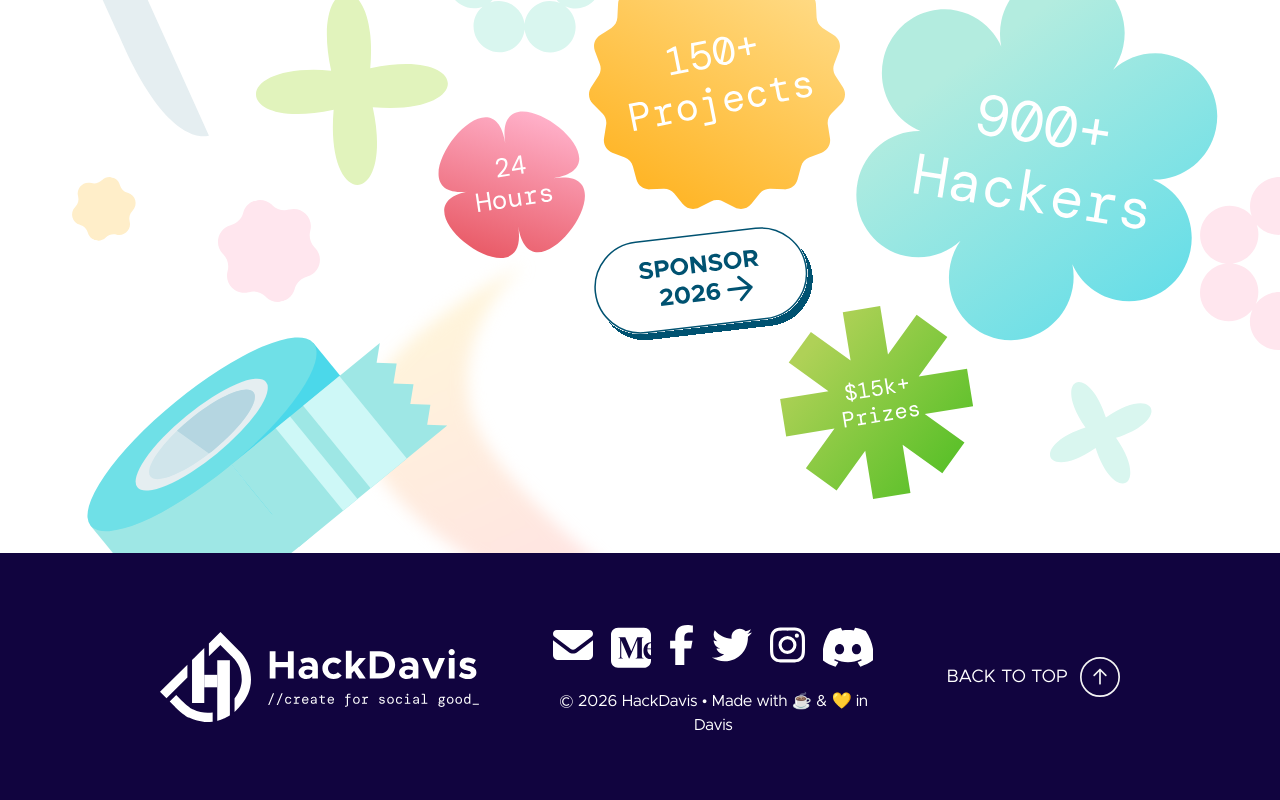
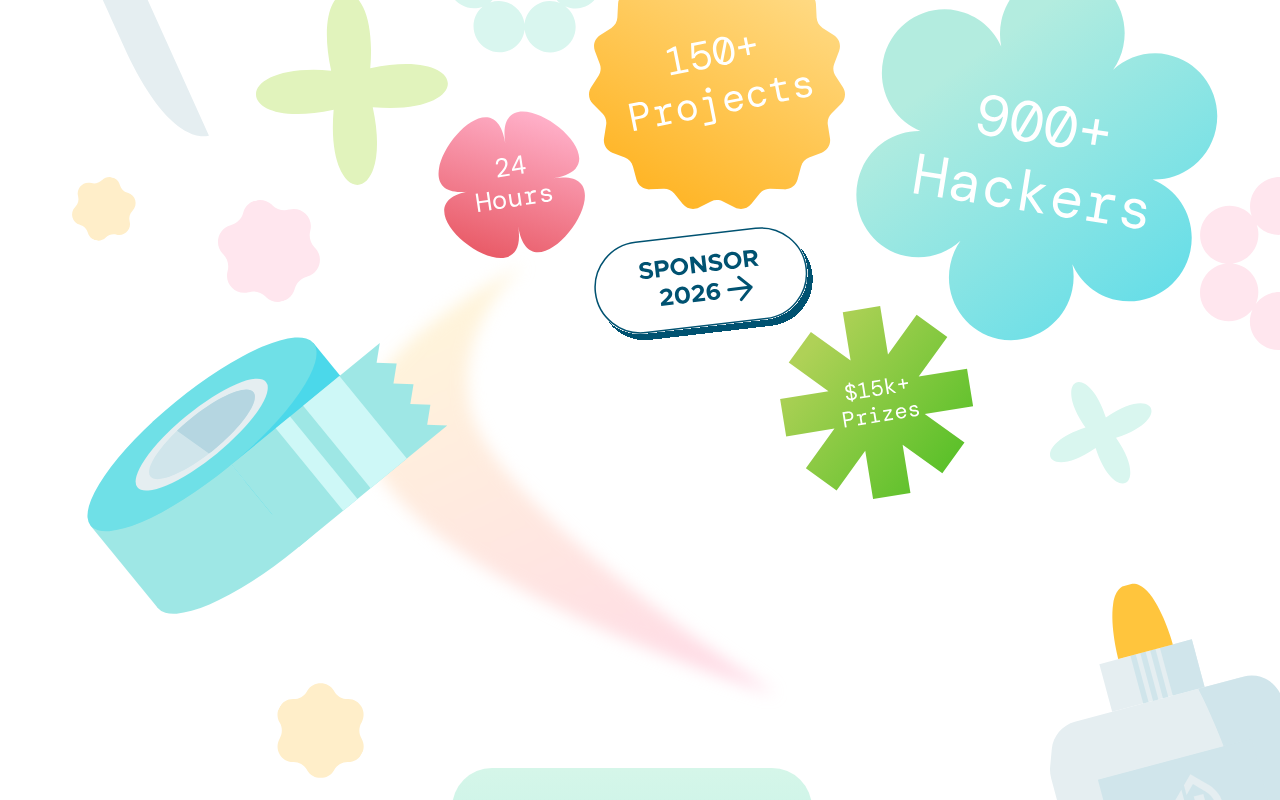
Before and after one commit to HackDavis/website-2026, a Next.js app: page / in a window 1280 px wide. Shown: the part 2000-2800 px from the top of the page. Built offline with nearby package versions, Linux system fonts and the light colour scheme.

Commit message:
Update page.tsx

```diff
--- a/app/(pages)/(index-page)/page.tsx
+++ b/app/(pages)/(index-page)/page.tsx
@@ -1,6 +1,7 @@
 import HeroInfo from './_components/heroInfo/heroInfo';
 import Stats from './_components/Stats';
 import TenYears from './_components/TenYears';
+import Create from './_components/Create/create';
 
 export default function Home() {
   return (
@@ -9,6 +10,7 @@ export default function Home() {
         <HeroInfo />
         <TenYears />
         <Stats />
+        <Create />
       </div>
     </div>
   );
```
